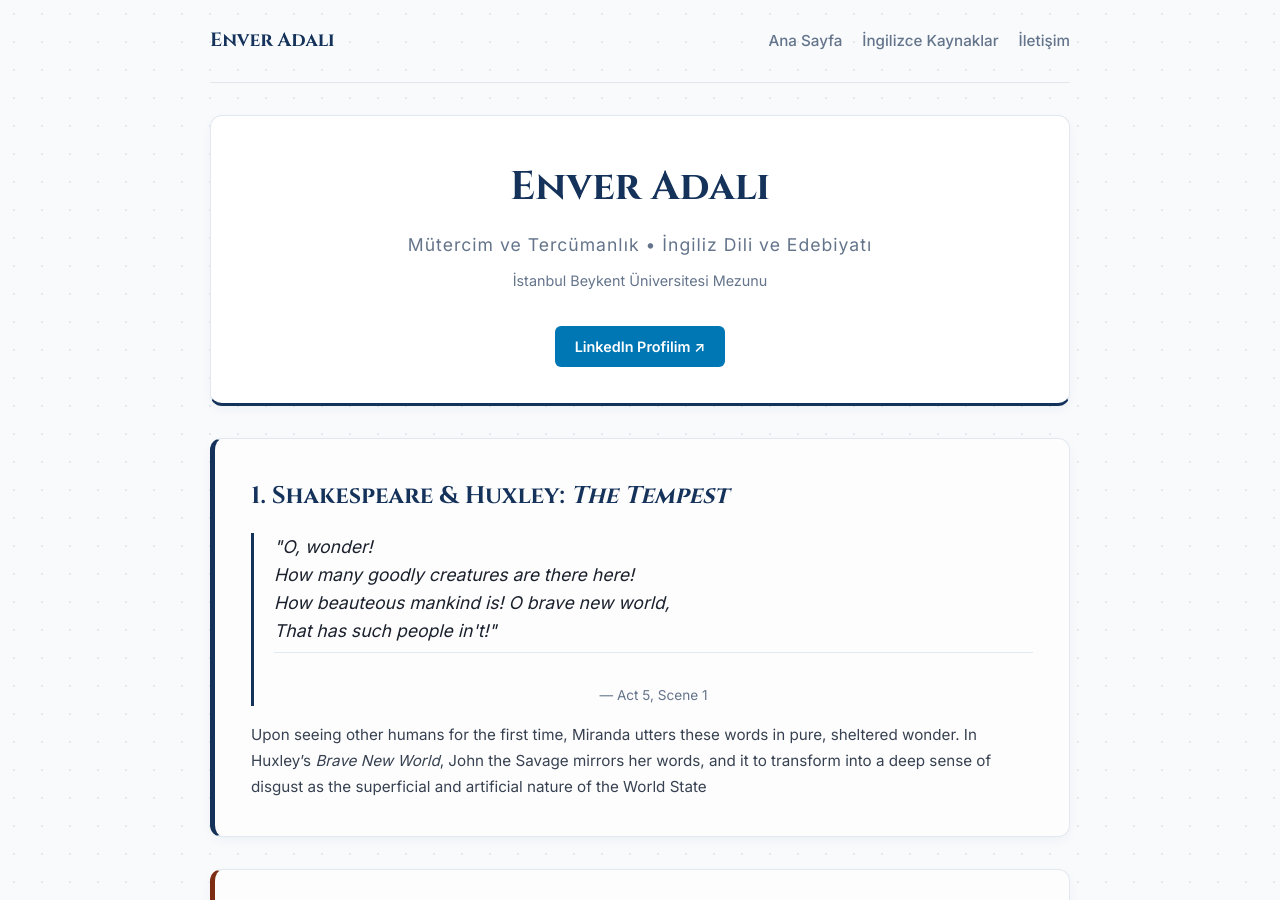
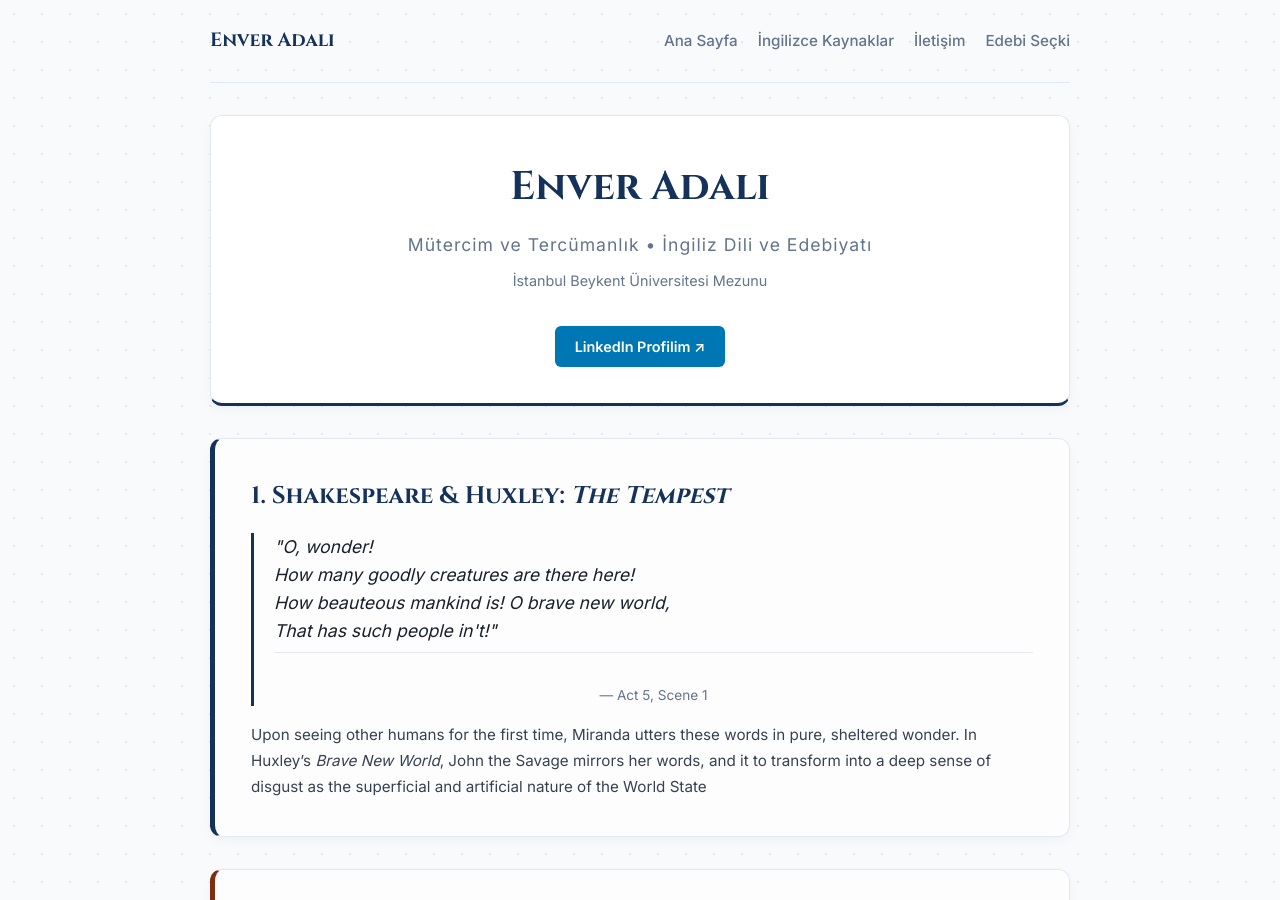
Before and after one commit to adalienver/adalienver.github.io, a Jekyll site: the page built from index.md, in a window 1280 px wide and 900 px high. Built offline with Jekyll 4.4.1, drawn with Linux system fonts in a browser that asks for light colours.

Commit message:
Update default.html

```diff
--- a/_layouts/default.html
+++ b/_layouts/default.html
@@ -153,6 +153,7 @@
         <a href="{{ '/' | relative_url }}">Ana Sayfa</a>
         <a href="{{ '/kaynaklar' | relative_url }}">İngilizce Kaynaklar</a>
         <a href="mailto:{{ site.email }}">İletişim</a>
+        <a href="{{ '/edebiyat' | relative_url }}">Edebi Seçki</a>
       </div>
     </nav>
 
```
